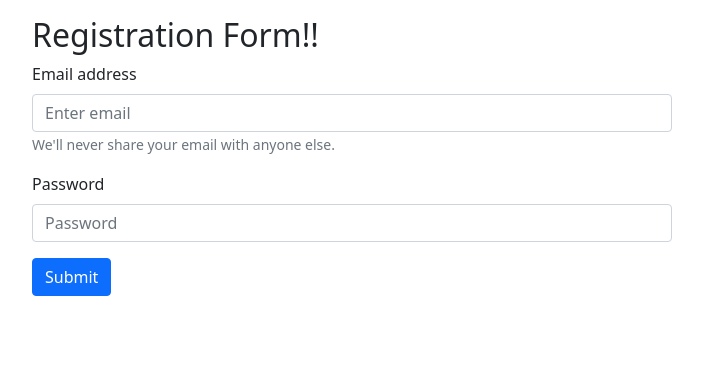
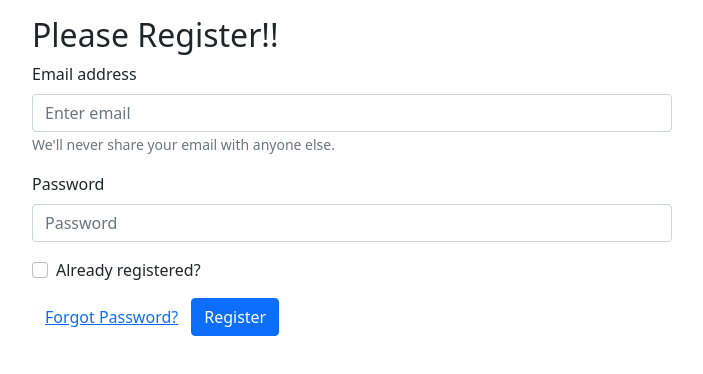
Before and after one commit to anamul01988/firebase-authentication-practice2-gmail-pass-auth, a React (Create React App) app: page / in a window 1280 px wide. Shown: the top 374 px of the page, without its empty margins (288-991 px from the left). Built offline with nearby package versions, Linux system fonts and the light colour scheme.

Commit message:
reset password done

```diff
--- a/src/App.js
+++ b/src/App.js
@@ -5,25 +5,26 @@ import app from "./firebase-init";
 import Form from "react-bootstrap/Form";
 import Button from "react-bootstrap/Button";
 import { useState } from "react";
-import { getAuth, createUserWithEmailAndPassword } from "firebase/auth";
-
-
+import { getAuth, createUserWithEmailAndPassword, sendEmailVerification, sendPasswordResetEmail } from "firebase/auth";
+import { signInWithEmailAndPassword } from "firebase/auth";
 const auth = getAuth(app);
 function App() {
- const [email, setEmail] = useState('');
- const [password, setPassword] = useState('');
+  const [email, setEmail] = useState("");
+  const [password, setPassword] = useState("");
   const [validated, setValidated] = useState(false);
- const [error, setError] = useState('');
-
+  const [error, setError] = useState("");
+  const [registered, setRegistered] = useState(false);
 
   const hadleEmailBlur = (e) => {
-    //ekta parameter er jonno na dile o cholto
     setEmail(e.target.value);
   };
   const hadlePasswordBlur = (e) => {
-    //ekta parameter er jonno na dile o cholto
     setPassword(e.target.value);
   };
+
+  const handleRegisteredChange = event =>{
+     setRegistered(event.target.checked)  //ai checked ta critical tobe input a jemon value check box er khetre checked use hoy
+  }
 
   const handleFormSubmit = (e) => {
     e.preventDefault();
@@ -33,8 +34,12 @@ function App() {
       return;
     }
 
-    if(!/^(?=.*?[A-Z])(?=.*?[a-z])(?=.*?[0-9])(?=.*?[#?!@$%^&*-]).{8,}$/.test(password)){
-      setError('password should contain at least one special character') // jodi regex na match khay  aita dekhabe
+    if (
+      !/^(?=.*?[A-Z])(?=.*?[a-z])(?=.*?[0-9])(?=.*?[#?!@$%^&*-]).{8,}$/.test(
+        password
+      )
+    ) {
+      setError("password should contain at least one special character"); // jodi regex na match khay  aita dekhabe
       return;
     }
 
@@ -42,10 +47,10 @@ function App() {
     setError(""); //jodi error na pay
 
 
-
-
+    if(registered){
+      console.log(email,password)
       const auth = getAuth();
-createUserWithEmailAndPassword(auth, email, password)
+      signInWithEmailAndPassword(auth, email, password)
         .then((userCredential) => {
           // Signed in
           const user = userCredential.user;
@@ -53,32 +58,86 @@ createUserWithEmailAndPassword(auth, email, password)
           // ...
         })
         .catch((error) => {
-    const errorCode = error.code;
+
           const errorMessage = error.message;
-    console.log(errorCode,errorMessage)
+          console.log(errorMessage)
+        });
+    }
+    else{
+      createUserWithEmailAndPassword(auth, email, password)
+      .then((userCredential) => {
+        // Signed in
+        const user = userCredential.user;
+        console.log(user);
+
+        //... register hower por empty korte
+        setEmail('');
+        setPassword('');
+        verifyEmail();
+        // ...
+      })
+      .catch((error) => {
+        console.error(error)
+        setError(error.message);
+
         // ..
       });
+    }
 
 
 
-    console.log("submitted",email,password);
 
-  };
+    // const auth = getAuth();
+    // createUserWithEmailAndPassword(auth, email, password)
+    //   .then((userCredential) => {
+    //     // Signed in
+    //     const user = userCredential.user;
+    //     console.log(user);
+
+    //     //... register hower por empty korte
+    //     setEmail("");
+    //     setPassword("");
+    //     // ...
+    //   })
+    //   .catch((error) => {
+    //     // const errorCode = error.code;
+    //     // const errorMessage = error.message;
+    //     // console.log(errorCode,errorMessage)
+    //     setError(error.message);
+
+    //     // ..
+    //   });
+
+    console.log("submitted", email, password);
+  }
+  const handlePasswordReset = ()=>{
+    sendPasswordResetEmail(auth, email)
+    .then(() => {
+
+      console.log('email sent')
+    })
+
+  }
+ const verifyEmail = () =>{
+   sendEmailVerification(auth.currentUser)
+   .then(()=>{
+     console.log('email verification sent')
+   })
+ }
+
   return (
-    <div >
-      {/* <form onSubmit={handleFormSubmit}>
-           <input onBlur={hadleEmailBlur} type="email" />
-           <input onBlur={hadlePasswordBlur} type="password" name="" id="" />
-           <br />
-           <input type="submit"  vlaue="login" name="" id="" />
-       </form> */}
-
+    <div>
       <div className="registration w-50 mx-auto mt-3">
-      <h2>Registration Form!! </h2>
+        <h2>Please {registered ? 'login' : 'Register'}!! </h2>
         <Form noValidate validated={validated} onSubmit={handleFormSubmit}>
           <Form.Group className="mb-3" controlId="formBasicEmail">
             <Form.Label>Email address</Form.Label>
-          <Form.Control onBlur={hadleEmailBlur} type="email" placeholder="Enter email" required />
+            <Form.Control
+              onBlur={hadleEmailBlur}
+              type="email"
+              placeholder="Enter email"
+              required
+            />
             <Form.Text className="text-muted">
               We'll never share your email with anyone else.
             </Form.Text>
@@ -89,15 +148,23 @@ createUserWithEmailAndPassword(auth, email, password)
 
           <Form.Group className="mb-3" controlId="formBasicPassword">
             <Form.Label>Password</Form.Label>
-          <Form.Control onBlur={hadlePasswordBlur} type="password" placeholder="Password" required />
+            <Form.Control
+              onBlur={hadlePasswordBlur}
+              type="password"
+              placeholder="Password"
+              required
+            />
             <Form.Control.Feedback type="invalid">
               Please provide a valid password.
             </Form.Control.Feedback>
           </Form.Group>
+          <Form.Group className="mb-3" controlId="formBasicCheckbox">
+            <Form.Check onChange={handleRegisteredChange} type="checkbox" label="Already registered?" />
+          </Form.Group>
           <p className="text-danger">{error}</p>
-
+          <Button onClick = {handlePasswordReset} variant="link">Forgot Password?</Button>
           <Button variant="primary" type="submit">
-          Submit
+             {registered ? "Login" : "Register"}
           </Button>
         </Form>
       </div>
```
Lines whose indentation alone changed are shown as unchanged.
